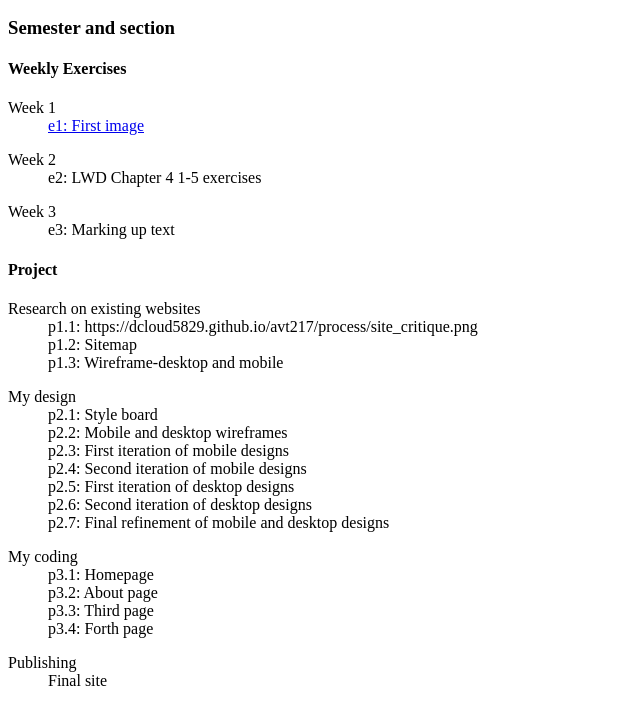
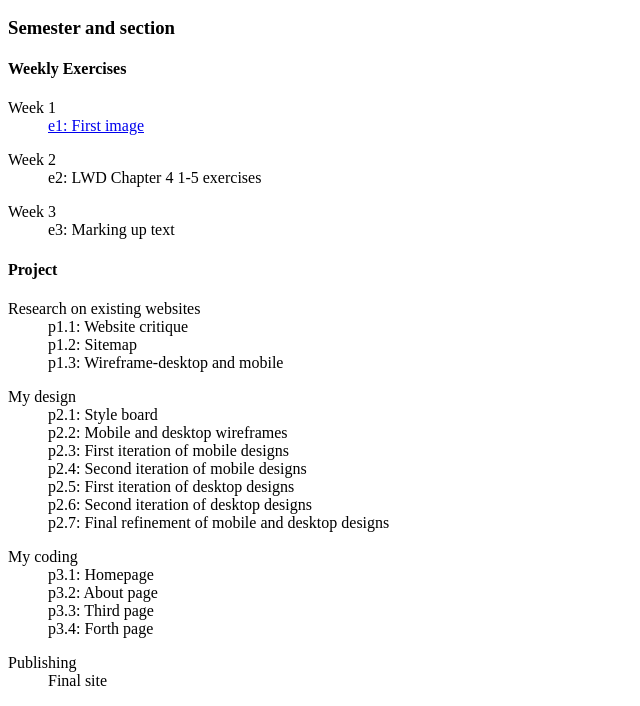
Before and after one commit to DCLOUD5829/avt217, a plain HTML site: page weekly/index.html in a window 1280 px wide. Shown: the part 110-816 px from the top of the page, without its empty margins (0-640 px from the left). Drawn offline with Linux system fonts and the light colour scheme.

Commit message:
Update index.html

```diff
--- a/weekly/index.html
+++ b/weekly/index.html
@@ -36,7 +36,7 @@
 <dl>
 
 	<dt>Research on existing websites</dt>
-    <dd>p1.1: https://dcloud5829.github.io/avt217/process/site_critique.png</dd>
+    <dd>p1.1: Website critique</dd>
     <dd>p1.2: Sitemap </dd>
 	<dd>p1.3: Wireframe-desktop and mobile </dd>
 </dl>
```
